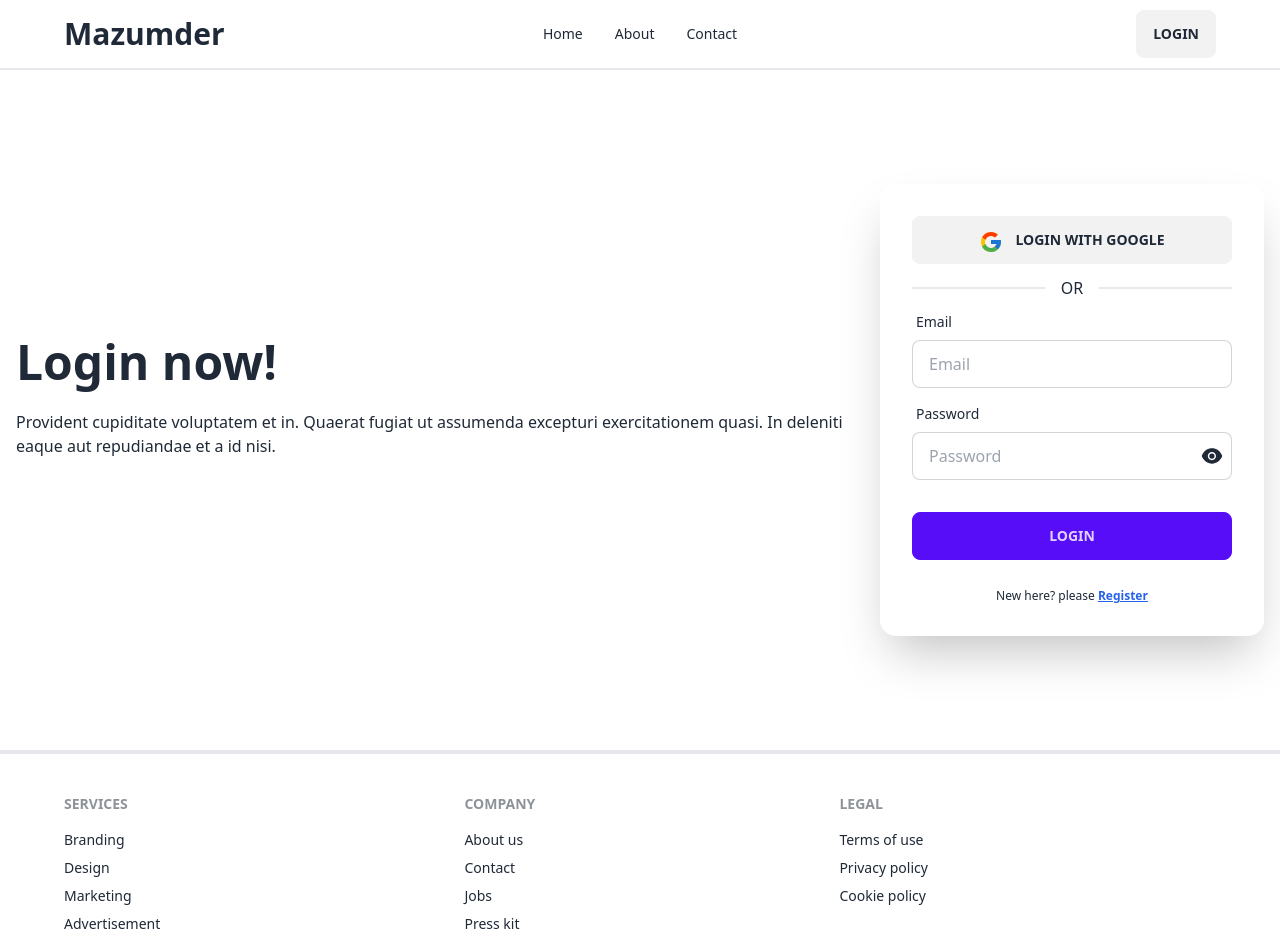
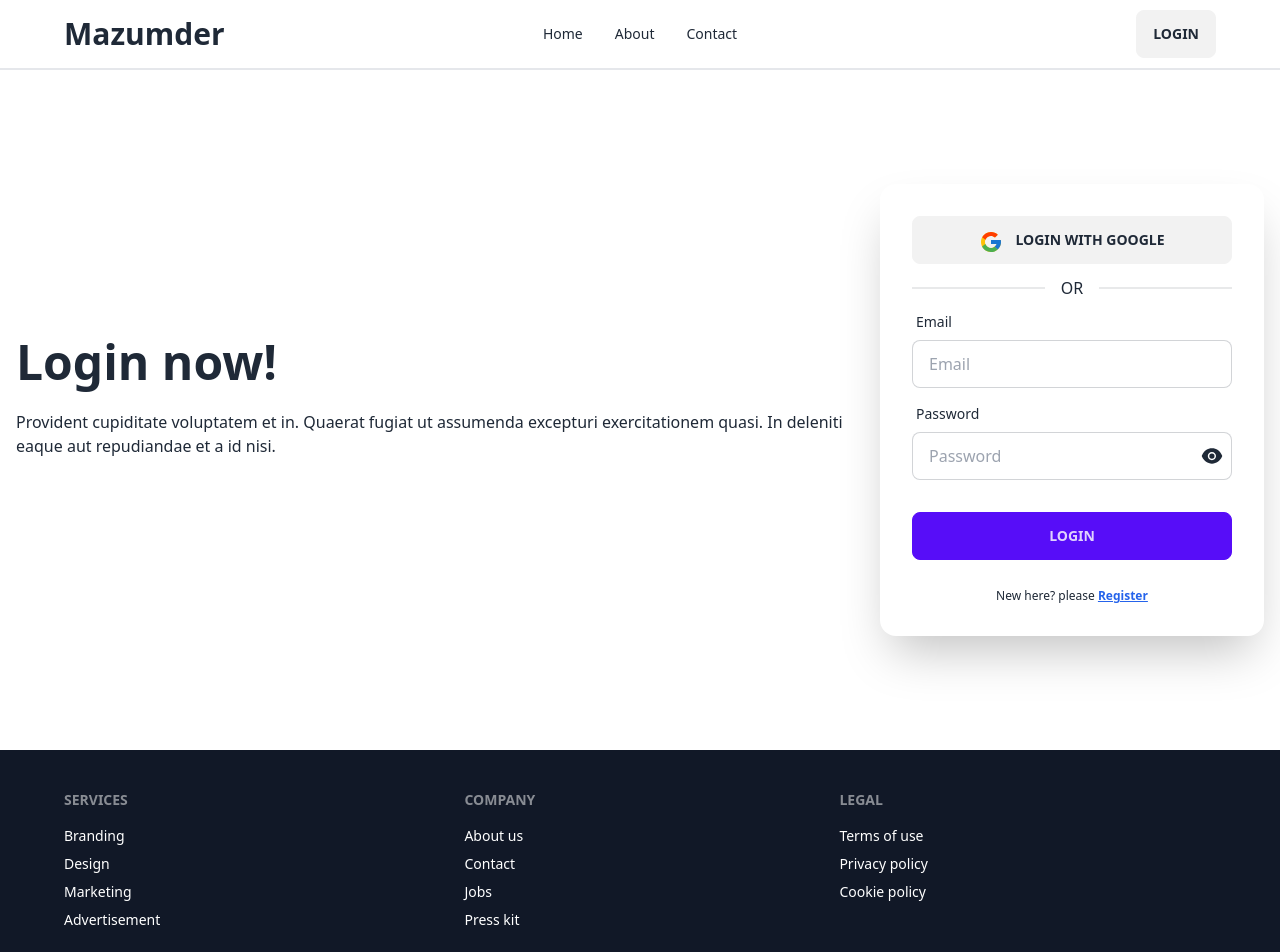
Before and after one commit to monjurBakthMazumder/Assignment-9, a React (Vite) app: page /login in a window 1280 px wide. Shown: the top 952 px of the page. Built offline with nearby package versions, Linux system fonts and the light colour scheme; no server answers.

Commit message:
update color

```diff
--- a/src/Component/AboutCard/AboutCard.jsx
+++ b/src/Component/AboutCard/AboutCard.jsx
@@ -7,7 +7,7 @@ const AboutCard = ({data}) => {
         <div className="card card-compact bg-base-100 shadow-xl">
             <figure><img src={image} alt={`image of ${name}`} /></figure>
             <div className="card-body">
-                <Link to={`/details/${id}`} className="card-title hover:text-blue-700">{name}</Link>
+                <Link to={`/details/${id}`} className="card-title hover:text-gray-500">{name}</Link>
             </div>
         </div>
     );
--- a/src/Component/DetailsCard/DetailsCard.jsx
+++ b/src/Component/DetailsCard/DetailsCard.jsx
@@ -15,7 +15,7 @@ const DetailsCard = (data) => {
                 <p className='card-title'>Service charge: ${price}</p>
                 <p  className='text-justify'>{description}</p>
                 <div className="card-actions my-5">
-                <button className="btn btn-primary" onClick={handleGoBack}>Go Back</button>
+                <button className="btn btn-outline btn-neutral" onClick={handleGoBack}>Go Back</button>
                 </div>
             </div>
         </div>
--- a/src/Component/HomeCard/HomeCard.jsx
+++ b/src/Component/HomeCard/HomeCard.jsx
@@ -10,8 +10,8 @@ const HomeCard = ({data}) => {
                 <h2 className="card-title">{name}</h2>
                 <span className='font-medium'>Service charge: ${price}</span>
                 <p className='text-xs text-justify'>{description.slice(0,150)}...</p>
-                <div className="card-actions justify-center">
-                <Link to={`/details/${id}`} className="btn btn-primary btn-sm rounded">details</Link>
+                <div className="card-actions justify-center mt-5">
+                <Link to={`/details/${id}`} className="btn btn-outline btn-neutral btn-sm rounded">details</Link>
                 </div>
             </div>
         </div>
--- a/src/Component/Shared/Footer/Footer.jsx
+++ b/src/Component/Shared/Footer/Footer.jsx
@@ -1,26 +1,26 @@
 
 const Footer = () => {
     return (
-        <footer className="footer px-[5%] py-10 border-t-4">
+        <footer className="footer px-[5%] py-10 bg-gray-900 text-white">
             <nav>
                 <header className="footer-title">Services</header>
-                <p className="link link-hover">Branding</p>
-                <p className="link link-hover">Design</p>
-                <p className="link link-hover">Marketing</p>
-                <p className="link link-hover">Advertisement</p>
+                <p>Branding</p>
+                <p>Design</p>
+                <p>Marketing</p>
+                <p>Advertisement</p>
             </nav>
             <nav>
                 <header className="footer-title">Company</header>
-                <p className="link link-hover">About us</p>
-                <p className="link link-hover">Contact</p>
-                <p className="link link-hover">Jobs</p>
-                <p className="link link-hover">Press kit</p>
+                <p>About us</p>
+                <p>Contact</p>
+                <p>Jobs</p>
+                <p>Press kit</p>
             </nav>
             <nav>
                 <header className="footer-title">Legal</header>
-                <p className="link link-hover">Terms of use</p>
-                <p className="link link-hover">Privacy policy</p>
-                <p className="link link-hover">Cookie policy</p>
+                <p>Terms of use</p>
+                <p>Privacy policy</p>
+                <p>Cookie policy</p>
             </nav>
         </footer>
     );
--- a/src/Component/WhyChooseUs/WhyChooseUs.jsx
+++ b/src/Component/WhyChooseUs/WhyChooseUs.jsx
@@ -3,7 +3,7 @@ const WhyChooseUs = () => {
     return (
         <div className="px-[5%] my-10 lg:my-14">
             <h1 className="text-center text-3xl sm:text-4xl lg:text-5xl font-bold mb-10">Why Choose Us</h1>
-            <div className="flex flex-col md:flex-row justify-center items-center gap-5">
+            <div className="flex flex-col-reverse md:flex-row justify-center items-center gap-5">
                 <div className="flex-1">
                     <div className="collapse collapse-arrow border">
                         <input type="radio" name="my-accordion-2" checked="checked" />
--- a/src/Pages/About/About.jsx
+++ b/src/Pages/About/About.jsx
@@ -9,7 +9,7 @@ const About = () => {
         <div>
             <Banner/>
             <h1 className="text-center text-3xl sm:text-4xl lg:text-5xl font-bold mt-10 px-[5%]">About us</h1>
-            <div className="grid grid-cols-1 md:grid-cols-2 gap-5 px-[5%] my-10">
+            <div className="grid grid-cols-1 lg:grid-cols-2 gap-5 px-[5%] my-10">
                 <img src="https://i.ibb.co/vvqL5mh/about.jpg" alt="" />
                 <div className="">
                     <p className="mb-2 text-justify">Welcome to Mazumder, your one-stop destination for creating unforgettable and seamless social gatherings. Our website is designed to cater to a wide range of occasions, including Farewell Parties, Graduation Parties, Birthday Parties, Anniversaries, Retirement Parties, Weddings, Engagement Parties, and Baby Showers.</p>
```
